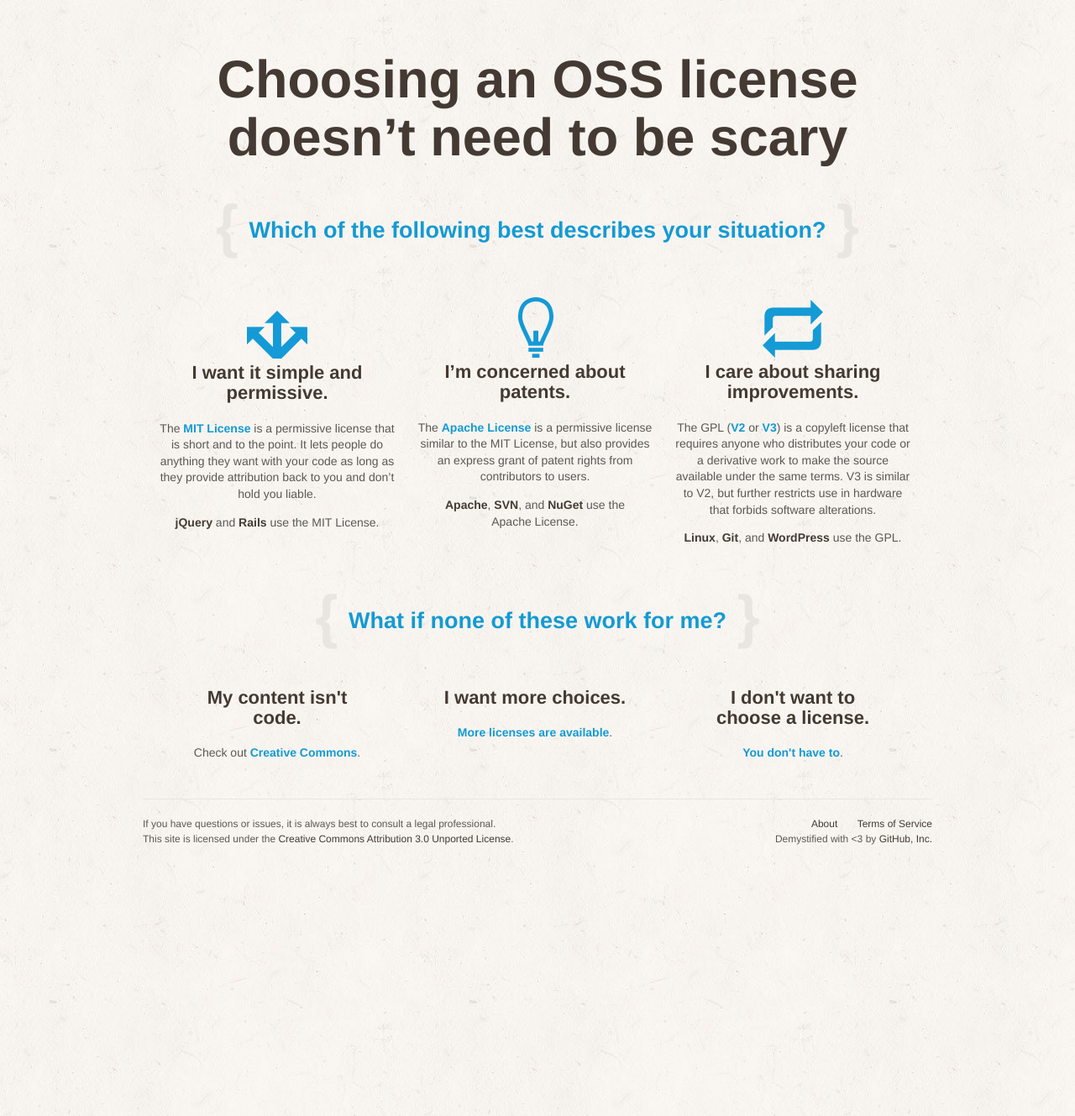
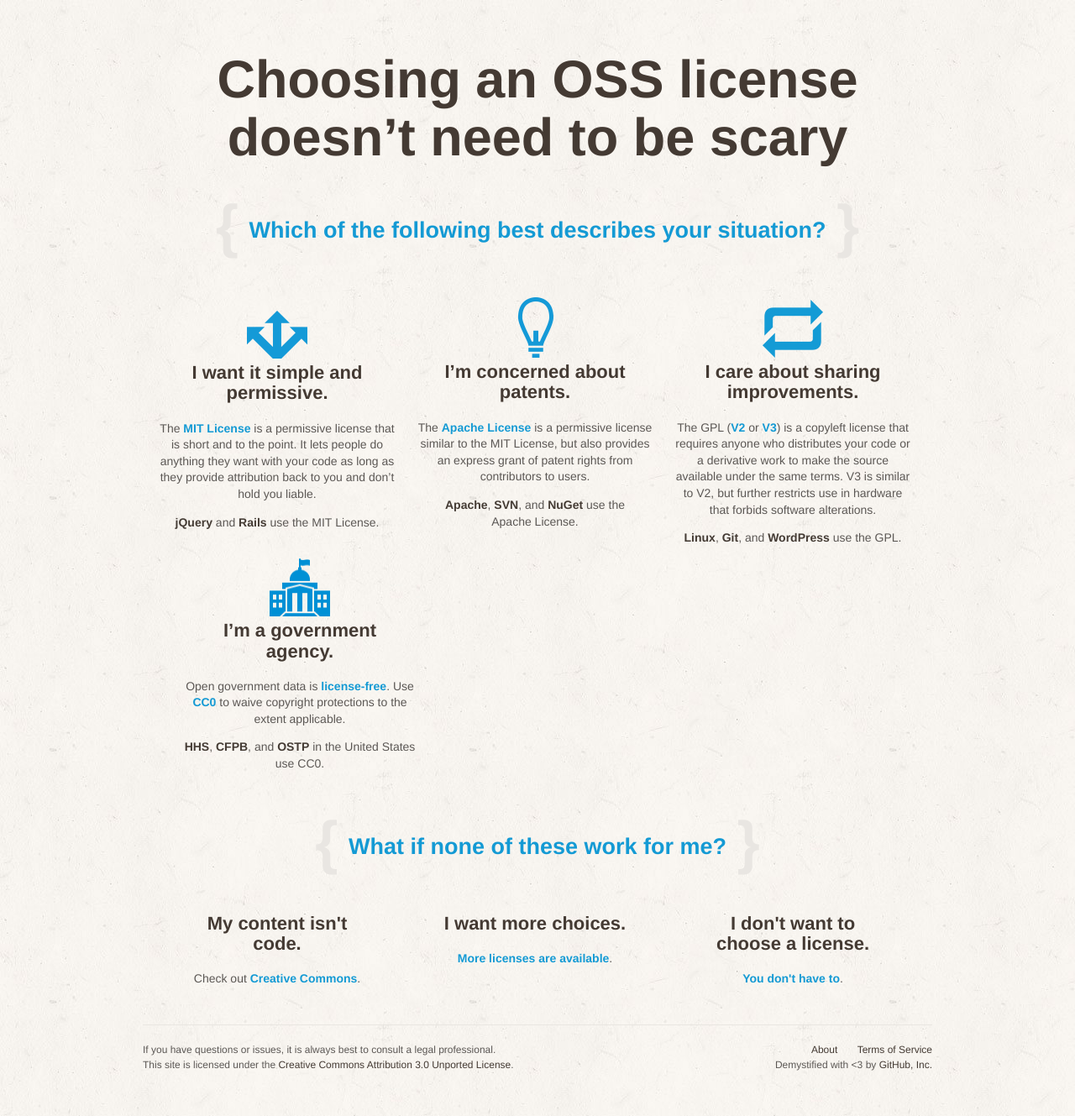
Before and after one commit to github/choosealicense.com, a Jekyll site: the page built from index.html, in a window 1280 px wide. Shown: the whole page at 84% size. Built offline with Jekyll 4.4.1, drawn with Linux system fonts in a browser that asks for light colours; some web fonts are replaced; before the commit the page ends 1060 px from its top, so only the background shows below that.

Commit message:
add "I'm a government agency"
    Uses the public domain Federal Government icon from The
    Noun Project: http://thenounproject.com/noun/federal-government/#icon-No1521

This commit depends on adding "licenses/cc0", which is in a separate branch.

```diff
--- a/index.html
+++ b/index.html
@@ -48,6 +48,18 @@
       <strong>Linux</strong>, <strong>Git</strong>, and <strong>WordPress</strong> use the GPL.
     </p>
   </li>
+  <li class="government">
+    <a href="licenses/cc0">
+      <img src="images/government@2x.png" alt="government" width="72" height="69">
+      <h3>I&rsquo;m a government agency.</h3>
+    </a>
+    <p>
+      Open government data is <a href="http://www.opengovdata.org/home/8principles">license-free</a>. Use <a href="licenses/cc0">CC0</a> to waive copyright protections to the extent applicable.
+    </p>
+    <p>
+      <strong>HHS</strong>, <strong>CFPB</strong>, and <strong>OSTP</strong> in the United States use CC0.
+    </p>
+  </li>
 </ul>
 <h2>
   <span>{</span>
```
Also changed, not shown: images/government@2x.png (added).
